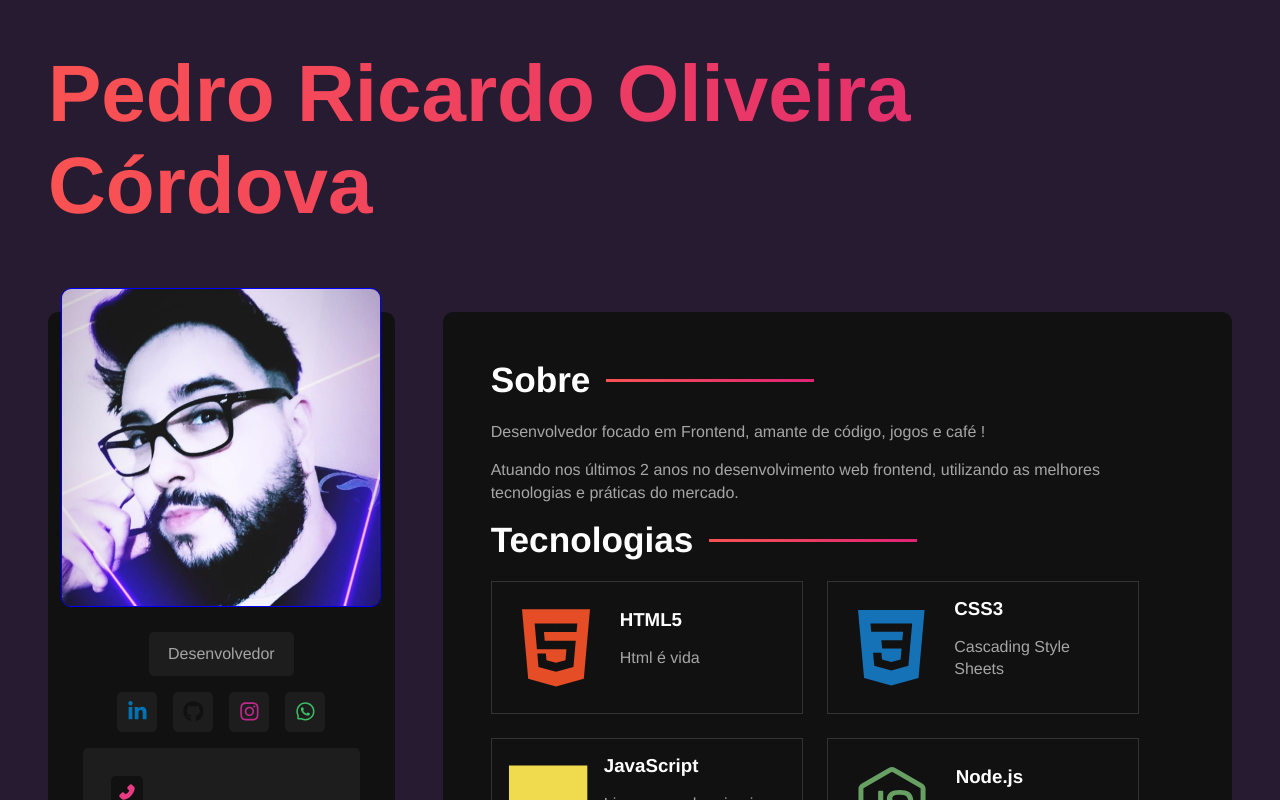
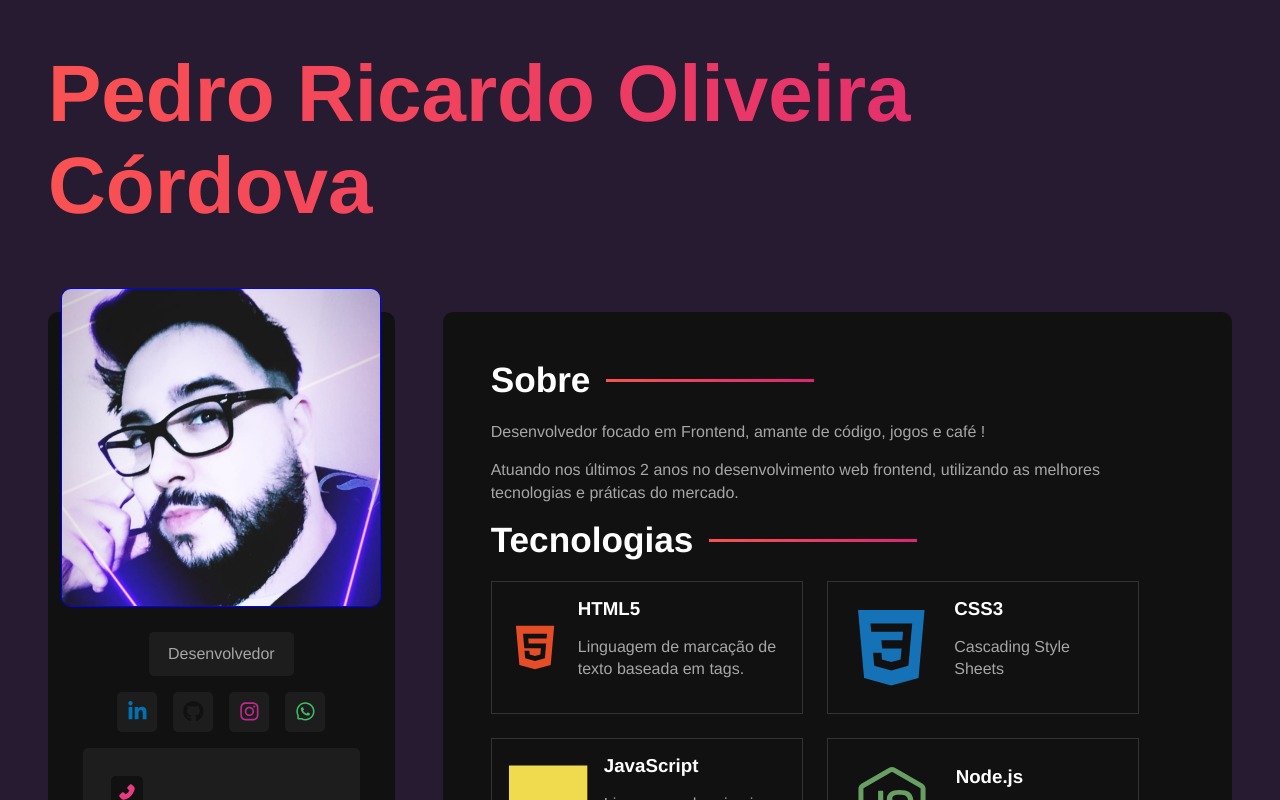
Before and after one commit to prcordova/my-cv, a React (Vite) app: page / in a window 1280 px wide. Shown: the top 800 px of the page. Built offline with nearby package versions, Linux system fonts and the light colour scheme.

Commit message:
Update TecnologiesContainer.jsx

```diff
--- a/src/components/TecnologiesContainer.jsx
+++ b/src/components/TecnologiesContainer.jsx
@@ -15,7 +15,12 @@ import { BsBootstrapFill } from "react-icons/bs";
 import "../styles/components/technologiescontainer.sass";
 
 const technologies = [
-  { id: "html", name: "HTML5", icon: <DiHtml5 />, description: "Html é vida" },
+  {
+    id: "html",
+    name: "HTML5",
+    icon: <DiHtml5 />,
+    description: "Linguagem de marcação de texto baseada em tags.",
+  },
   {
     id: "css",
     name: "CSS3",
```
